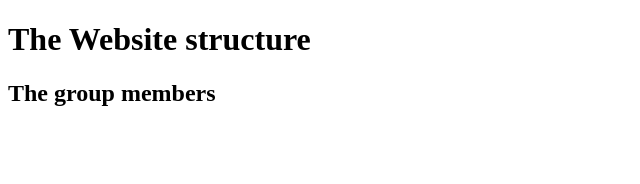
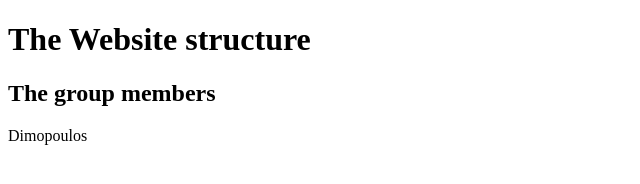
Before and after one commit to binary-dreams/exercise, a plain HTML site: page index.html in a window 1280 px wide. Shown: the whole page, without its empty margins (0-640 px from the left). Drawn offline with Linux system fonts and the light colour scheme.

Commit message:
Added webpage about Dimopoulos

```diff
--- a/index.html
+++ b/index.html
@@ -4,5 +4,6 @@
   <body>
     <h1>The Website structure</h1>
     <h2>The group members</h2>
+      Dimopoulos
   </body>
 </html>
```
